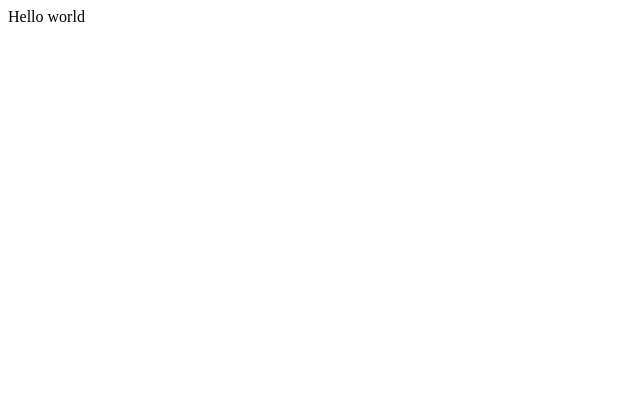
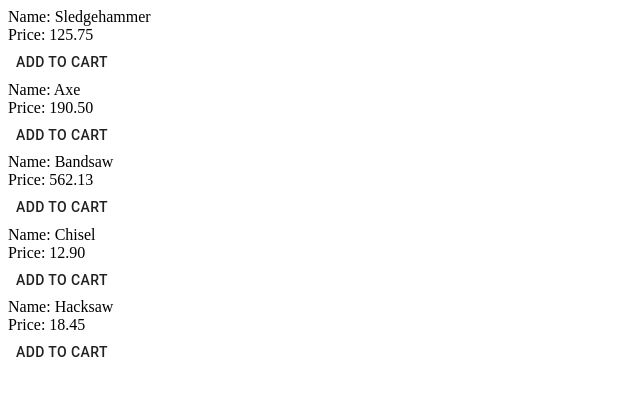
Before and after one commit to Jtam333/react-shopping-cart, a React (Create React App) app: page / in a window 1280 px wide. Shown: the top 396 px of the page, without its empty margins (0-640 px from the left). Built offline with nearby package versions, Linux system fonts and the light colour scheme.

Commit message:
Added shop view functionality. Updated file structure.

```diff
--- a/src/App.js
+++ b/src/App.js
@@ -1,7 +1,9 @@
+import Shop from "./components/shop/Shop";
+
 function App() {
   return (
     <div className="App">
-      <div>Hello world</div>
+      <Shop />
     </div>
   );
 }
--- a/src/app/store.js
+++ b/src/app/store.js
@@ -1,5 +1,5 @@
 import { configureStore } from '@reduxjs/toolkit'
-import cartReducer from '../features/cart/cartSlice'
+import cartReducer from '../components/cart/cartSlice'
 
 export default configureStore({
   reducer: {
--- a/src/features/cart/cartSlice.js
+++ b/src/components/cart/cartSlice.js
@@ -1,8 +1,11 @@
 import { createSlice } from '@reduxjs/toolkit'
 
 export const cartSlice = createSlice({
-  name: 'counter',
-  initialState: {},
+  name: 'cart',
+  initialState: {
+    products: [],
+    totalPrice: 0
+  },
   reducers: {}
 })
 
--- /dev/null
+++ b/src/components/shop/Shop.js
@@ -0,0 +1,12 @@
+import products from "../../database/products";
+import ShopItemCard from "./ShopItemCard";
+
+export default function Shop() {
+  return (
+    <div>
+      {products.map((product) => (
+        <ShopItemCard name={product.name} price={product.price} />
+      ))}
+    </div>
+  );
+}
--- /dev/null
+++ b/src/components/shop/ShopItemCard.js
@@ -0,0 +1,13 @@
+import { Button } from "@material-ui/core";
+
+export default function ShopItemCard(props) {
+  const {name, price} = props;
+
+  return (
+    <div>
+      <div>Name: {name}</div>
+      <div>Price: {price.toFixed(2)}</div>
+      <Button>Add to cart</Button>
+    </div>
+  );
+}
--- /dev/null
+++ b/src/database/products.js
@@ -0,0 +1,24 @@
+const products = [
+  {
+    name: "Sledgehammer",
+    price: 125.75,
+  },
+  {
+    name: "Axe",
+    price: 190.5,
+  },
+  {
+    name: "Bandsaw",
+    price: 562.13,
+  },
+  {
+    name: "Chisel",
+    price: 12.9,
+  },
+  {
+    name: "Hacksaw",
+    price: 18.45,
+  },
+];
+
+export default products
```
Also changed, not shown: src/components/cart/ShoppingCart.js (added).
